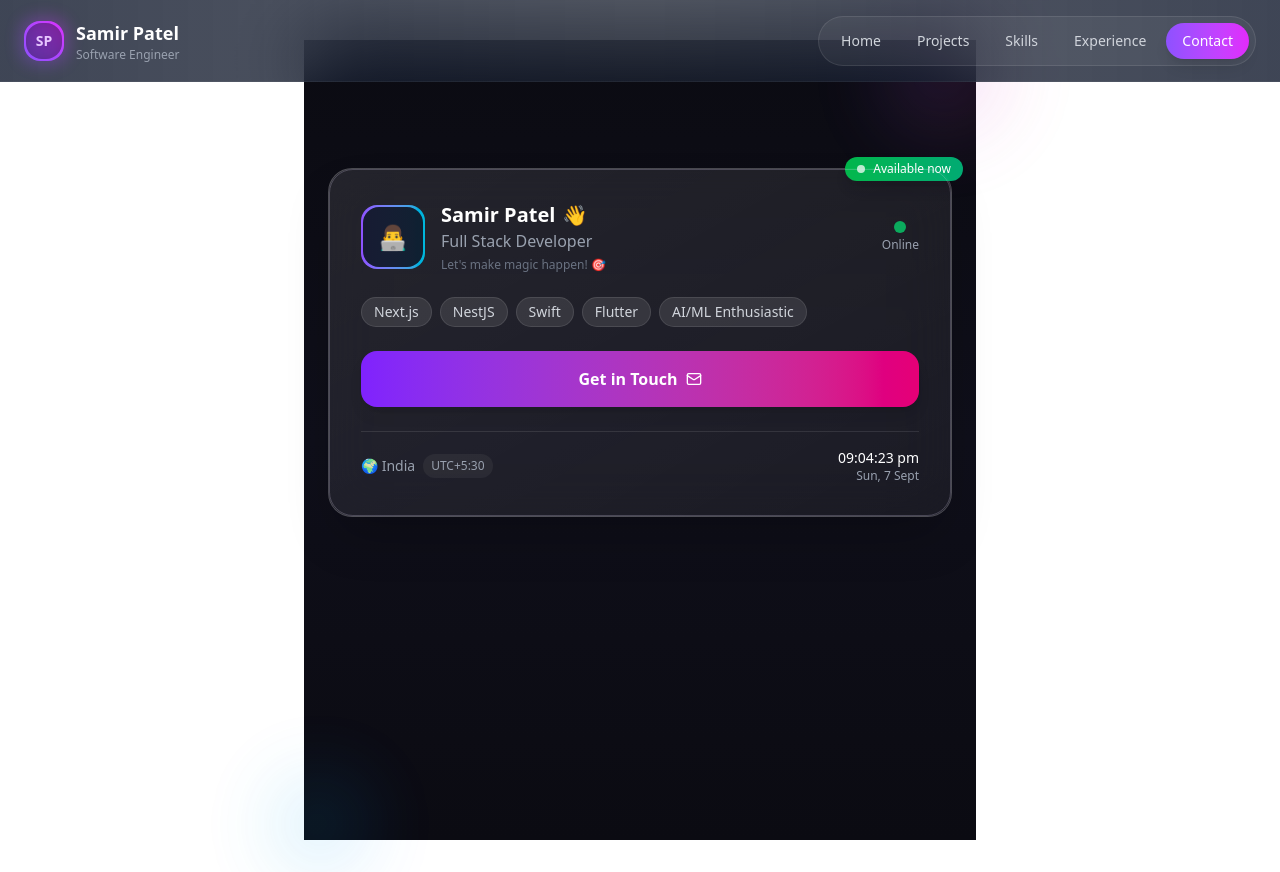
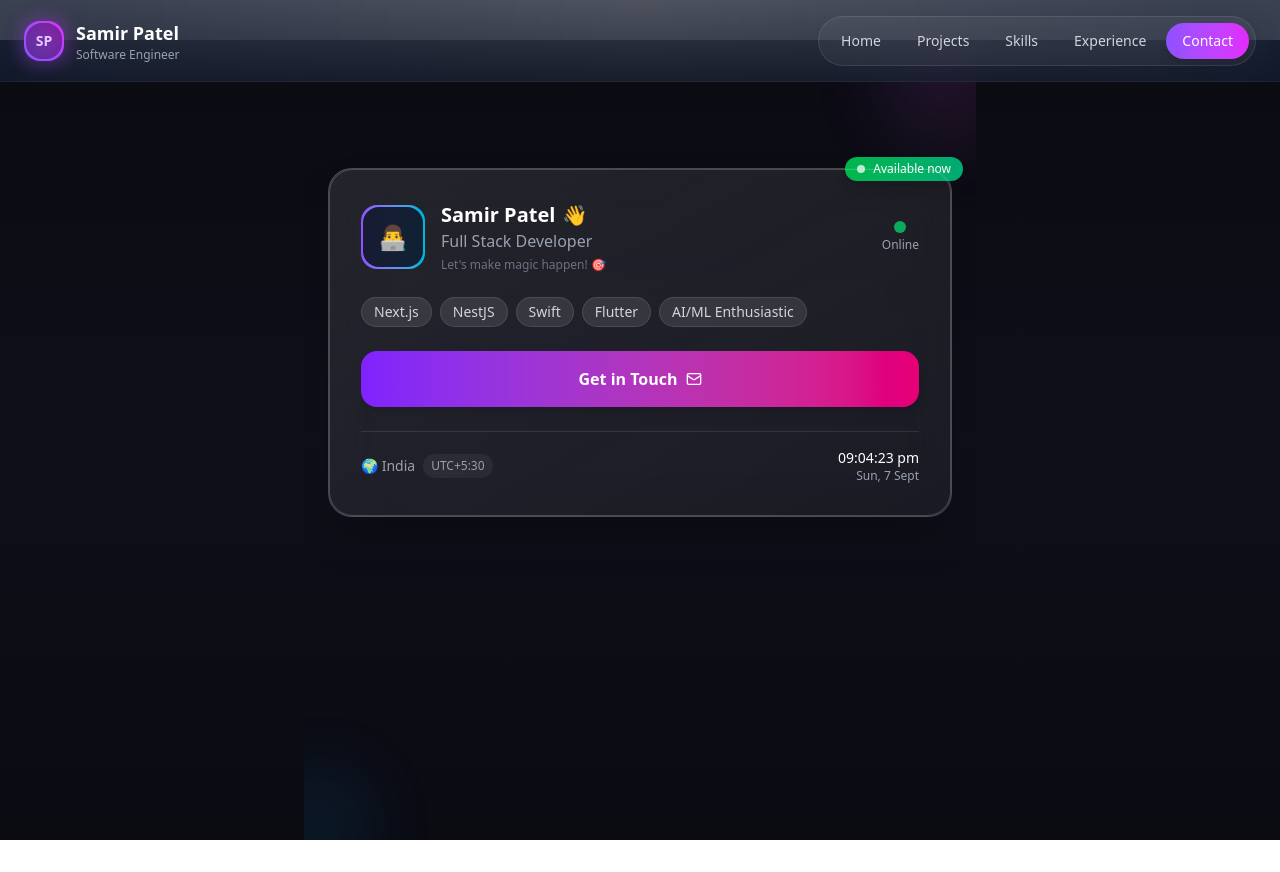
Before and after one commit to Sam8506/Samir-Portfolio, a Next.js app: page /contact in a window 1280 px wide. After the commit the page ends 840 px from the top, so only its background shows below. Built offline with nearby package versions, Linux system fonts and the light colour scheme.

Commit message:
Fix layout

```diff
--- a/src/app/layout.tsx
+++ b/src/app/layout.tsx
@@ -28,7 +28,7 @@ export default function RootLayout({
         </noscript>
 
           <Navbar />
-          <div className="mt-10">{children}</div>
+          <div className="mt-10  !bg-gradient-to-b from-[#0b0b12] via-[#0f0f1a] to-[#0b0b12]">{children}</div>
       </body>
     </html>
   );
--- a/src/components/ui-contents/contacts.tsx
+++ b/src/components/ui-contents/contacts.tsx
@@ -26,7 +26,7 @@ export default function Contact() {
   };
 
   return (
-    <section id="contact" className="relative mx-auto max-w-2xl h-screen px-6 py-32  !bg-gradient-to-b from-[#0b0b12] via-[#0f0f1a] to-[#0b0b12]">
+    <section id="contact" className="relative mx-auto max-w-2xl h-screen px-6 py-32 overflow-hidden  !bg-gradient-to-b from-[#0b0b12] via-[#0f0f1a] to-[#0b0b12]">
       {/* Floating background elements */}
       <div className="absolute -top-8 -right-8 w-32 h-32 bg-gradient-to-r from-violet-500/20 to-pink-500/20 rounded-full blur-2xl animate-pulse" />
       <div className="absolute -bottom-8 -left-8 w-24 h-24 bg-gradient-to-r from-cyan-500/20 to-blue-500/20 rounded-full blur-2xl animate-pulse delay-1000" />
--- a/src/components/ui-contents/nav-bar.tsx
+++ b/src/components/ui-contents/nav-bar.tsx
@@ -39,7 +39,7 @@ export default function Navbar() {
     }
   };
   return (
-    <header className="fixed top-0 w-full z-50">
+    <header className="fixed top-0 w-full z-99">
       {/* Background */}
       <div className="absolute inset-0 !bg-gradient-to-r from-slate-900/80 via-gray-900/70 to-slate-900/80 backdrop-blur-2xl border-b border-white/5" />
 
```
